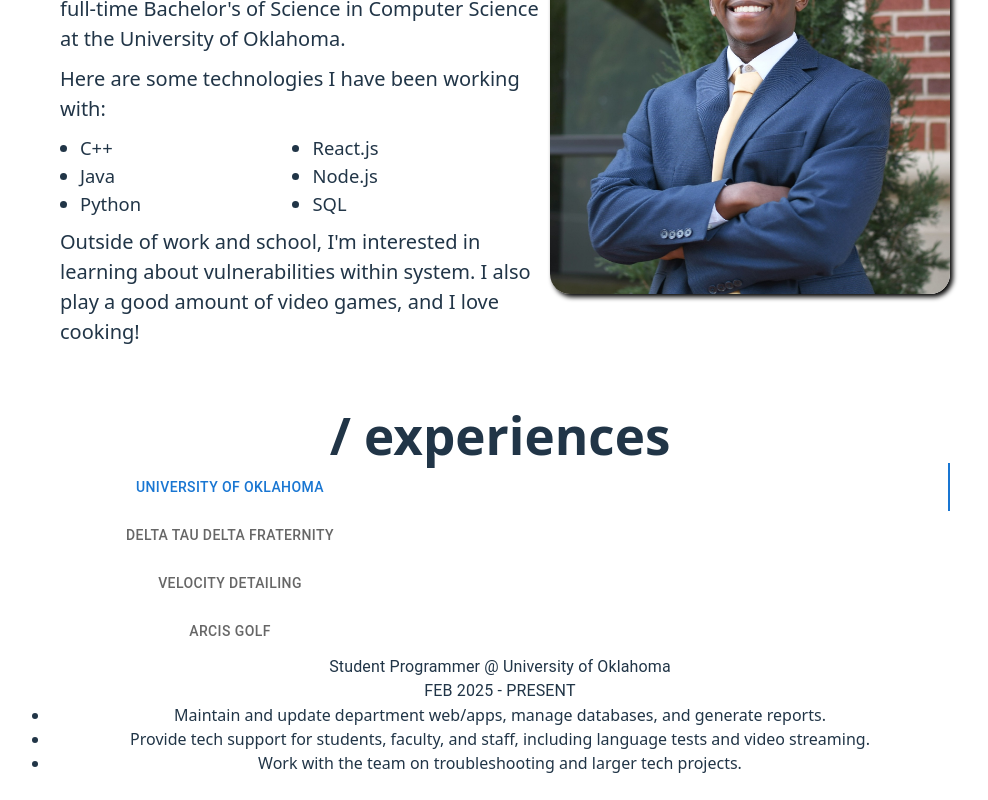
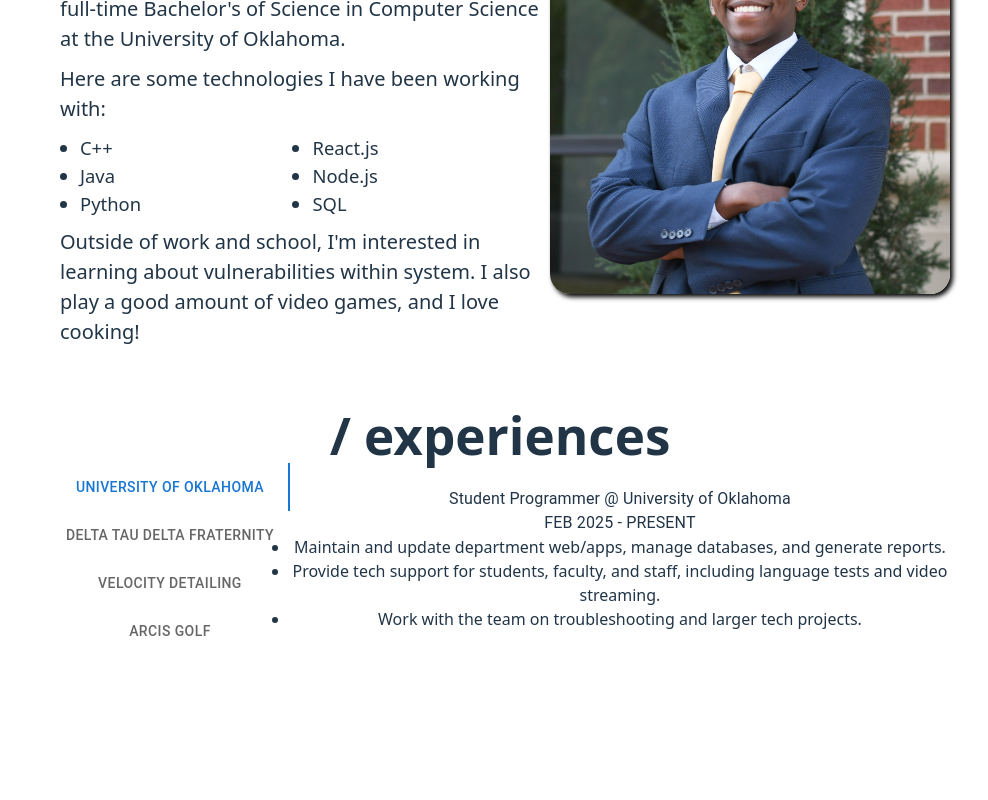
Before and after one commit to kairugakuo2/Portfolio, a React (Vite) app: page / in a window 1280 px wide. Shown: the part 957-1757 px from the top of the page, without its empty margins (140-1128 px from the left). After the commit the page ends 1637 px from the top, so only its background shows below. Built offline with nearby package versions, Linux system fonts and the light colour scheme.

Commit message:
minor fixes in nav

```diff
--- a/src/sections/Experience.jsx
+++ b/src/sections/Experience.jsx
@@ -57,7 +57,6 @@ export default function Experience() {
     const [selectedTab, setSelectedTab] = useState(0);
 
     return (
-        <>
         <div id="experience" className="experience">
             <h1>/ experiences </h1>
             <Box className="experience-container">
@@ -92,6 +91,5 @@ export default function Experience() {
 
             </Box>
         </div>
-        </>
     );
 };
--- a/src/styles/App.css
+++ b/src/styles/App.css
@@ -153,6 +153,15 @@ nav{
 
  /* ========== EXPERIENCE SECTION ========== */
 
+ .experience-container {
+   display: flex;
+   flex-direction: row;
+   align-items: center;
+ }
+
+ .experience-content {
+   flex: 1;
+ }
 
  /* ========== MOBILE FORMATTING SECTION ========== */
 
--- a/src/styles/index.css
+++ b/src/styles/index.css
@@ -86,12 +86,10 @@ button {
 }
 
 button:hover {
-  border-color: #000000;
-}
-button:focus,
-button:focus-visible {
   outline: 2px solid var(--link-hover);
 }
+
+
 
 
 h1 {
```
Lines whose indentation alone changed are shown as unchanged.
